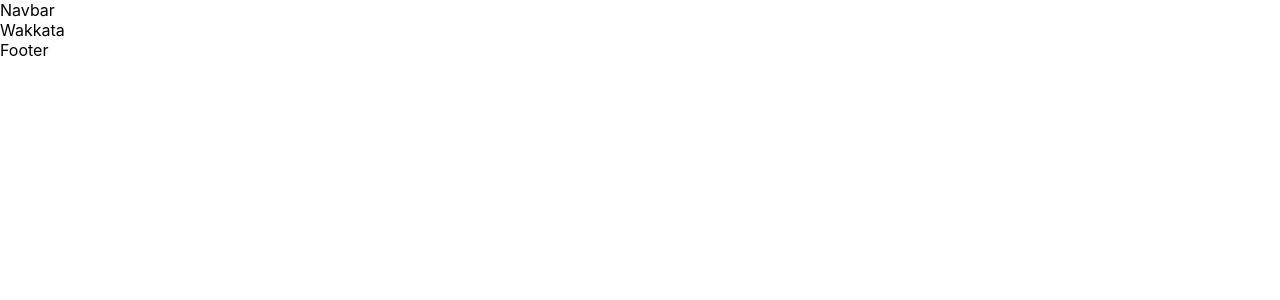
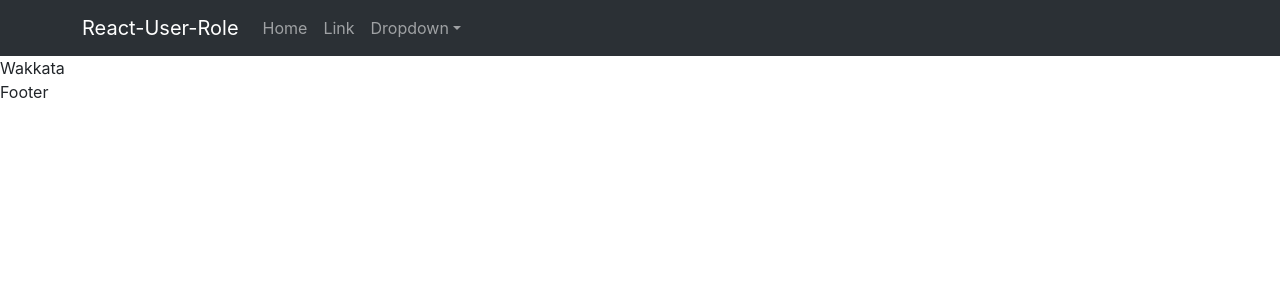
Before and after one commit to msn2106/react-user-role, a React (Create React App) app: page / in a window 1280 px wide. Shown: the top 300 px of the page. Built offline with nearby package versions, Linux system fonts and the light colour scheme.

Commit message:
add react-bootstrap setup

```diff
--- a/package.json
+++ b/package.json
@@ -6,7 +6,9 @@
     "@testing-library/jest-dom": "^5.17.0",
     "@testing-library/react": "^13.4.0",
     "@testing-library/user-event": "^13.5.0",
+    "bootstrap": "^5.3.1",
     "react": "^18.2.0",
+    "react-bootstrap": "^2.8.0",
     "react-dom": "^18.2.0",
     "react-router-dom": "^6.14.2",
     "react-scripts": "5.0.1",
--- a/src/components/App.js
+++ b/src/components/App.js
@@ -1,12 +1,12 @@
 import { Home, Login, Signup } from '../pages';
-import { Navbar, Footer } from '../components/core';
+import { Navigationbar, Footer } from '../components/core';
 import { BrowserRouter as Router, Routes, Route } from 'react-router-dom';
 
 const App = () => {
   return (
     <div className='App'>
       <Router>
-        <Navbar />
+        <Navigationbar />
         <Routes>
           <Route path='/' element={<Home />} />
           <Route path='/login' element={<Login />} />
--- a/src/components/core/Navbar.js
+++ b/src/components/core/Navbar.js
@@ -1,5 +1,30 @@
-const Navbar = () => {
-  return <div>Navbar</div>;
+import Container from 'react-bootstrap/Container';
+import Nav from 'react-bootstrap/Nav';
+import Navbar from 'react-bootstrap/Navbar';
+import NavDropdown from 'react-bootstrap/NavDropdown';
+
+const Navigationbar = () => {
+  return (
+    <Navbar expand='lg' className='bg-body-tertiary' data-bs-theme='dark' sticky='top'>
+      <Container>
+        <Navbar.Brand href='#home'>React-User-Role</Navbar.Brand>
+        <Navbar.Toggle aria-controls='basic-navbar-nav' />
+        <Navbar.Collapse id='basic-navbar-nav'>
+          <Nav className='me-auto'>
+            <Nav.Link href='#home'>Home</Nav.Link>
+            <Nav.Link href='#link'>Link</Nav.Link>
+            <NavDropdown title='Dropdown' id='basic-nav-dropdown'>
+              <NavDropdown.Item href='#action/3.1'>Action</NavDropdown.Item>
+              <NavDropdown.Item href='#action/3.2'>Another action</NavDropdown.Item>
+              <NavDropdown.Item href='#action/3.3'>Something</NavDropdown.Item>
+              <NavDropdown.Divider />
+              <NavDropdown.Item href='#action/3.4'>Separated link</NavDropdown.Item>
+            </NavDropdown>
+          </Nav>
+        </Navbar.Collapse>
+      </Container>
+    </Navbar>
+  );
 };
 
-export default Navbar;
+export default Navigationbar;
--- a/src/components/core/index.js
+++ b/src/components/core/index.js
@@ -1,4 +1,4 @@
-import Navbar from './Navbar';
+import Navigationbar from './Navbar';
 import Footer from './Footer';
 
-export { Navbar, Footer };
+export { Navigationbar, Footer };
--- a/src/index.js
+++ b/src/index.js
@@ -1,11 +1,12 @@
 import React from 'react';
 import ReactDOM from 'react-dom/client';
+import App from './components/App';
+import 'bootstrap/dist/css/bootstrap.min.css';
 import './index.css';
-import App from './components/App';
 
 const root = ReactDOM.createRoot(document.getElementById('root'));
 root.render(
   <React.StrictMode>
     <App />
-  </React.StrictMode>
+  </React.StrictMode>,
 );
```
Also changed, not shown: 1 other file (tests, documents, lock files or other folders).
